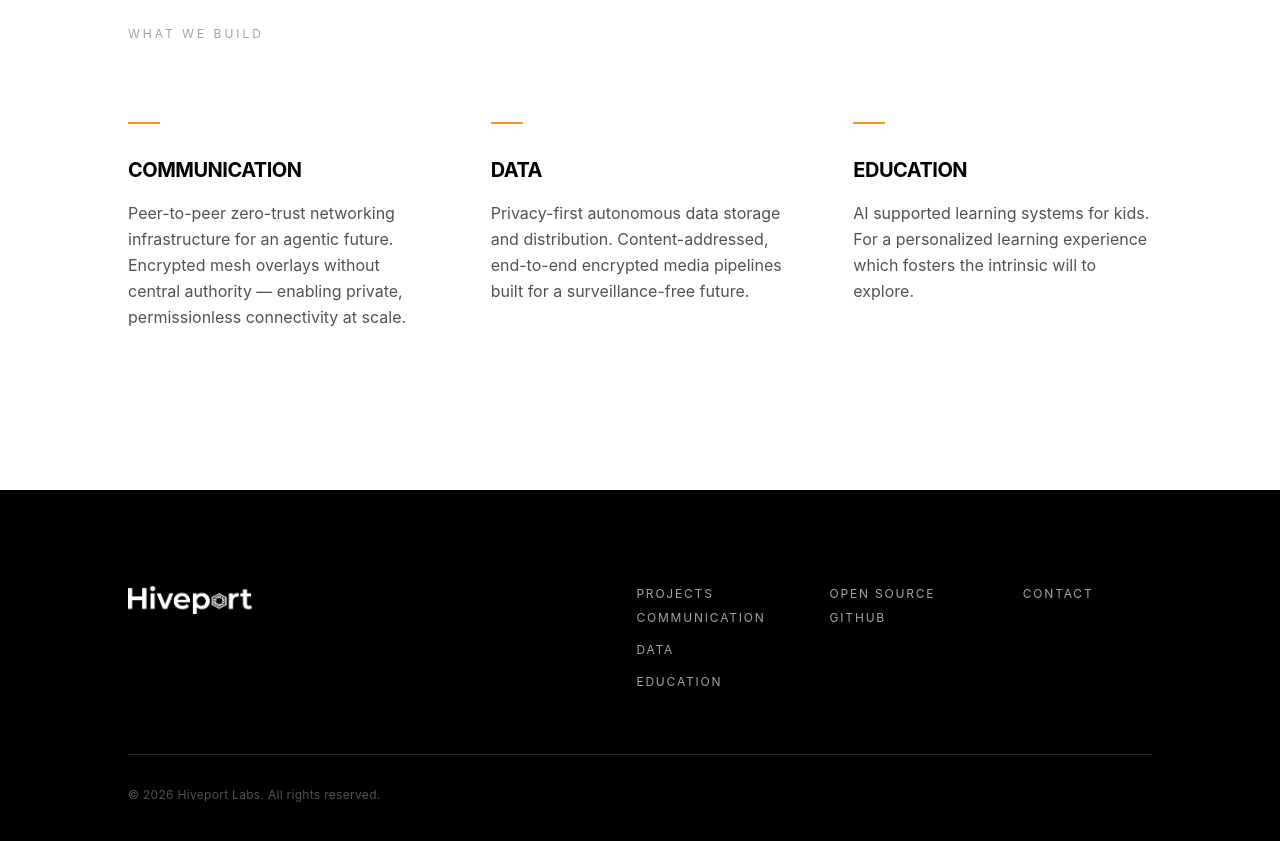
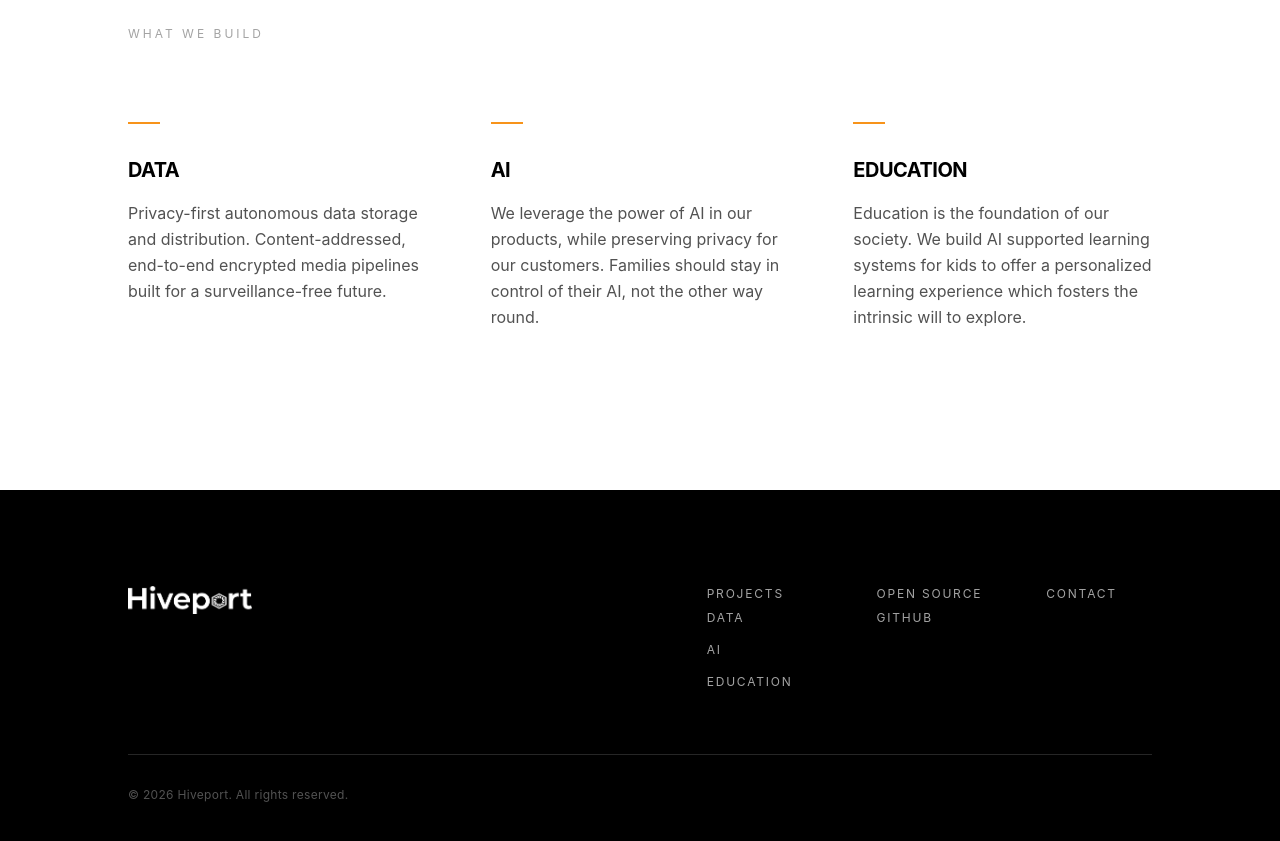
Before and after one commit to hiveport-labs/landing, a Next.js app: page / in a window 1280 px wide. Shown: the part 1640-2481 px from the top of the page. Built offline with nearby package versions, Linux system fonts and the light colour scheme.

Commit message:
Text changes

```diff
--- a/src/app/layout.tsx
+++ b/src/app/layout.tsx
@@ -2,11 +2,11 @@ import type { Metadata } from "next";
 import "./globals.css";
 
 export const metadata: Metadata = {
-  title: "Hiveport Labs | Distributed Data Technologies",
+  title: "Hiveport | Distributed Data Technologies",
   description:
-    "Hiveport Labs builds decentralized, zero-trust P2P networking infrastructure. Privacy-first distributed data technologies from the ground up.",
+    "Hiveport builds decentralized, zero-trust P2P networking infrastructure. Privacy-first distributed data technologies from the ground up.",
   openGraph: {
-    title: "Hiveport Labs | Distributed Data Technologies",
+    title: "Hiveport | Distributed Data Technologies",
     description:
       "Decentralized, zero-trust P2P networking infrastructure. Privacy-first distributed data technologies from the ground up.",
     type: "website",
--- a/src/components/Footer.tsx
+++ b/src/components/Footer.tsx
@@ -19,10 +19,10 @@ export function Footer() {
             <div className="space-y-4">
               <p className="text-grey-400 mb-2">Projects</p>
               <a href="#" className="block text-grey-400 hover:text-white transition-colors">
-                Communication
+                Data
               </a>
               <a href="#" className="block text-grey-400 hover:text-white transition-colors">
-                Data
+                AI
               </a>
               <a href="#" className="block text-grey-400 hover:text-white transition-colors">
                 Education
@@ -32,7 +32,7 @@ export function Footer() {
             <div className="space-y-4">
               <p className="text-grey-400 mb-2">Open Source</p>
               <a
-                href="https://github.com/hiveport-labs"
+                href="https://github.com/hiveport-com"
                 target="_blank"
                 rel="noopener noreferrer"
                 className="block text-grey-400 hover:text-white transition-colors"
@@ -50,7 +50,7 @@ export function Footer() {
         {/* Bottom bar */}
         <div className="mt-16 pt-8 border-t border-grey-800">
           <p className="text-grey-600 text-xs tracking-wide">
-            &copy; {new Date().getFullYear()} Hiveport Labs. All rights reserved.
+            &copy; {new Date().getFullYear()} Hiveport. All rights reserved.
           </p>
         </div>
       </div>
--- a/src/components/HeroSection.tsx
+++ b/src/components/HeroSection.tsx
@@ -13,7 +13,7 @@ export function HeroSection() {
       <div className="max-w-5xl">
         <Image
           src="/logo.png"
-          alt="Hiveport Labs"
+          alt="Hiveport"
           width={484}
           height={105}
           priority
--- a/src/components/PillarsSection.tsx
+++ b/src/components/PillarsSection.tsx
@@ -1,20 +1,20 @@
 import { PillarCard } from "./PillarCard";
 
 const PILLARS = [
-  {
-    title: "Communication",
-    description:
-      "Peer-to-peer zero-trust networking infrastructure for an agentic future. Encrypted mesh overlays without central authority — enabling private, permissionless connectivity at scale.",
-  },
   {
     title: "Data",
     description:
       "Privacy-first autonomous data storage and distribution. Content-addressed, end-to-end encrypted media pipelines built for a surveillance-free future.",
   },
   {
+    title: "AI",
+    description:
+      "We leverage the power of AI in our products, while preserving privacy for our customers. Families should stay in control of their AI, not the other way round.",
+  },
+  {
     title: "Education",
     description:
-      "AI supported learning systems for kids. For a personalized learning experience which fosters the intrinsic will to explore.",
+      "Education is the foundation of our society. We build AI supported learning systems for kids to offer a personalized learning experience which fosters the intrinsic will to explore.",
   },
 ] as const;
 
--- a/src/components/SignetSection.tsx
+++ b/src/components/SignetSection.tsx
@@ -21,7 +21,7 @@ export function SignetSection() {
         <p className="text-grey-600 text-base md:text-lg leading-relaxed max-w-2xl mx-auto">
           Privacy and freedom are two sides of the same coin - you can&apos;t have one without the other.
           Yet, most of our technology relies on centralized services that pose a massive threat to both.
-          At Hiveport, we are building foundational tech to decentralize the core infrastructure of our daily lives.
+          At Hiveport, we build tech to bring back autonomy to families around the world.
         </p>
       </div>
     </section>
```
Also changed, not shown: 1 other file (tests, documents, lock files or other folders).
